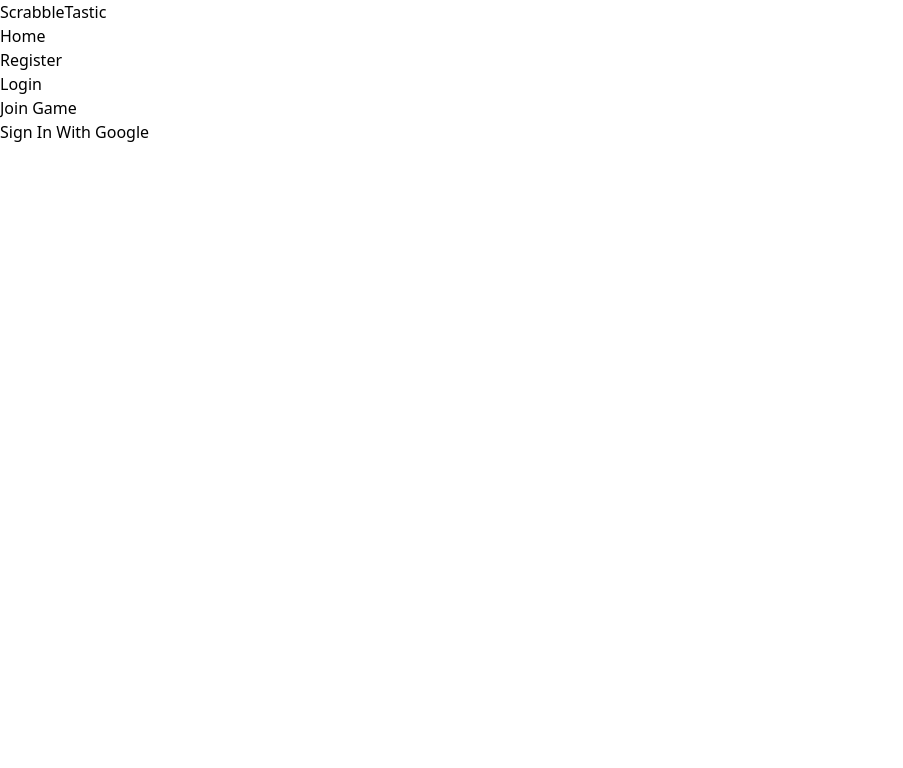
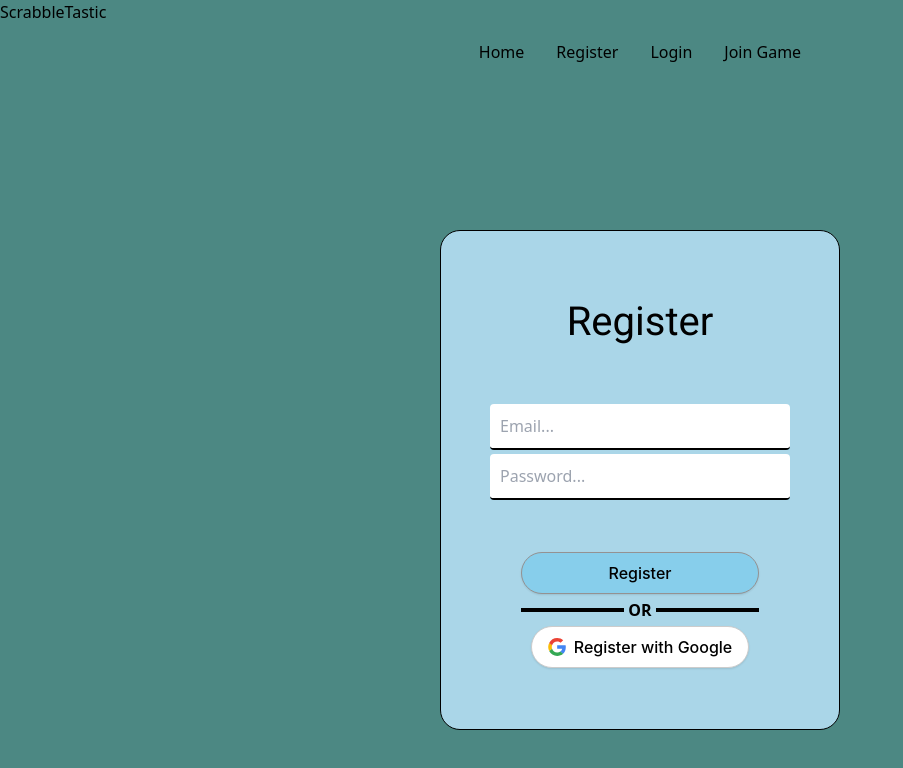
Before and after one commit to TalentedB/ScrabbleTastic, a React (Create React App) app in the folder frontend/: page /login in a window 1280 px wide. Shown: the top 768 px of the page, without its empty margins (0-903 px from the left). Built offline with nearby package versions, Linux system fonts and the light colour scheme; no server answers.

Commit message:
created ScrabbleTastic and the login page

```diff
--- a/frontend/src/index.js
+++ b/frontend/src/index.js
@@ -4,24 +4,18 @@ import "./index.css";
 import { BrowserRouter, Routes, Route } from "react-router";
 import App from "./routes/InGame/App.js";
 import Login from "./routes/AuthLayout/Login/Login.jsx";
-import Register from "./routes/AuthLayout/Register/Register.jsx";
 import AuthLayout from "./routes/AuthLayout/AuthLayout.jsx";
+import Home from "./routes/Home/Home.jsx";
 
 const root = ReactDOM.createRoot(document.getElementById("root"));
 root.render(
   <BrowserRouter>
     <Routes>
-      {/* <Route index element={<Home />} />
-      <Route path="about" element={<About />} />
-      */}
+      <Route index element={<Home />} />
       <Route element={<AuthLayout />}>
         <Route path="/login" element={<Login />} />
-        <Route path="/register" element={<Register />} />
-      </Route>{" "}
-      {/* <Route path="game"> */}
+      </Route>
       <Route path="/ingame" element={<App />} />
-      {/* <Route path="/result" element={<Results />} /> */}
-      {/* </Route> */}
     </Routes>
   </BrowserRouter>,
 );
--- /dev/null
+++ b/frontend/src/routes/AuthLayout/AuthLayout.css
@@ -0,0 +1,2 @@
+.links:hover {
+}
--- a/frontend/src/routes/AuthLayout/AuthLayout.jsx
+++ b/frontend/src/routes/AuthLayout/AuthLayout.jsx
@@ -1,24 +1,33 @@
 import React from "react";
 import { Outlet } from "react-router-dom";
 import { Link } from "react-router";
+import "./AuthLayout.css";
 
 function AuthLayout() {
   return (
-    <div>
-      <h1>ScrabbleTastic</h1>
+    <div className="background-blue">
+      <h1 className="inline-block">ScrabbleTastic</h1>
       <nav>
-        <ul>
-          <li>
-            <a href="/">Home</a>
+        <ul className="flex justify-center">
+          <li className="p-4">
+            <Link to="/" className="links">
+              Home
+            </Link>
           </li>
-          <li>
-            <Link to="/register">Register</Link>
+          <li className="p-4">
+            <Link to="/register" className="links">
+              Register
+            </Link>
           </li>
-          <li>
-            <Link to="/login">Login</Link>
+          <li className="p-4">
+            <Link to="/login" className="links">
+              Login
+            </Link>
           </li>
-          <li>
-            <Link to="/ingame">Join Game</Link>
+          <li className="p-4">
+            <Link to="/ingame" className="links">
+              Join Game
+            </Link>
           </li>
         </ul>
       </nav>
--- a/frontend/src/routes/AuthLayout/Register/Register.css
+++ b/frontend/src/routes/AuthLayout/Login/Login.css
@@ -1,5 +1,5 @@
 body {
-  background-color: white;
+  background-color: rgb(76, 136, 131);
   width: 100%;
   height: 100%;
 }
--- a/frontend/src/routes/AuthLayout/Login/Login.jsx
+++ b/frontend/src/routes/AuthLayout/Login/Login.jsx
@@ -1,16 +1,12 @@
-import { signInWithGooglePopup } from "../../../config/firebase.js";
+import { Auth } from "./components/Auth/auth";
+import "./Login.css";
 
 function Login() {
-  const logGoogleUser = async () => {
-    const response = await signInWithGooglePopup();
-    console.log(response);
-  };
   return (
-    <div>
-      <button className="bg-white" onClick={logGoogleUser}>
-        Sign In With Google
-      </button>
+    <div className="h-screen bg-gradient-to-l from-baby-blue to-dark-blue flex justify-center items-center">
+      <Auth />
     </div>
   );
 }
+
 export default Login;
--- /dev/null
+++ b/frontend/src/routes/AuthLayout/Login/components/Auth/auth.css
@@ -0,0 +1,124 @@
+@import url("https://fonts.googleapis.com/css2?family=Roboto:ital,wght@0,100..900;1,100..900&display=swap");
+
+.registerHeader {
+  font-size: 40px;
+  margin-bottom: 50px;
+  font-family: "Roboto", sans-serif;
+}
+
+.registerForm {
+  display: flex;
+  flex-direction: column;
+  align-items: center;
+  justify-content: center;
+  width: 400px;
+  height: 500px;
+  background-color: #aad6e8;
+  padding: 5em;
+  border-radius: 20px;
+  border: 1px solid #000000;
+}
+
+.registerInput {
+  /* width: 100%; */
+  width: 300px;
+  margin: 2px;
+  padding: 10px;
+  font-size: 16px;
+  border-bottom: 2px solid black;
+  background-color: #ffffff;
+  border-radius: 4px;
+  outline: none;
+  transition: box-shadow 0.3s ease;
+}
+
+.registerInput:focus {
+  border-color: #007bff; /* Optional: subtle color change */
+  box-shadow: none; /* Remove focus highlight */
+}
+
+/* Base styles for the button */
+.register-with-google {
+  display: flex;
+  align-items: center;
+  justify-content: center;
+  border: 1px solid #ccc;
+  border-radius: 24px;
+  padding: 8px 16px;
+  font-size: 16px;
+  font-family: -apple-system, BlinkMacSystemFont, "Segoe UI", Roboto, Helvetica,
+    Arial, sans-serif;
+  font-weight: 500;
+  color: #000;
+  background-color: #fff;
+  cursor: pointer;
+  text-decoration: none;
+  transition: all 0.2s ease;
+  width: fit-content;
+  box-shadow: 0 1px 2px rgba(0, 0, 0, 0.1);
+}
+
+.register-with-google:hover {
+  background-color: #f2f2f2;
+  box-shadow: 0 2px 4px rgba(0, 0, 0, 0.2);
+}
+
+.register-with-google:focus {
+  outline: 2px solid #007aff;
+}
+
+.register-with-google img {
+  width: 18px;
+  height: 18px;
+  margin-right: 8px;
+}
+
+.google-logo {
+  width: 18px;
+  height: 18px;
+  margin-right: 8px;
+}
+
+.register-with-google:hover .google-logo {
+  animation: rotate360 2s linear;
+}
+
+@keyframes rotate360 {
+  from {
+    transform: rotate(0deg);
+  }
+  to {
+    transform: rotate(360deg);
+  }
+}
+
+.register-button {
+  width: 100%;
+  display: block;
+  margin-top: 50px;
+  padding: 8px 16px;
+  font-size: 16px;
+  font-family: -apple-system, BlinkMacSystemFont, "Segoe UI", Roboto, Helvetica,
+    Arial, sans-serif;
+  font-weight: 500;
+  color: #ffffff;
+  background-color: #87ceeb;
+  text-decoration: none;
+  border: 1px solid #949292;
+  border-radius: 24px;
+  color: #000;
+  cursor: pointer;
+  box-shadow: 0 2px 4px rgba(0, 0, 0, 0.1);
+  transition: all 0.2s ease;
+  box-shadow: 0 1px 2px rgba(0, 0, 0, 0.1);
+}
+
+.register-button:hover {
+  background-color: #76bfe5; /* Slightly darker baby blue */
+  box-shadow: 0 2px 4px rgba(0, 0, 0, 0.2);
+}
+
+.register-button:focus {
+  outline: none;
+  box-shadow: 0 0 4px 2px rgba(135, 206, 235, 0.8);
+}
--- /dev/null
+++ b/frontend/src/routes/AuthLayout/Login/components/Auth/auth.jsx
@@ -0,0 +1,47 @@
+import { auth, signInWithGooglePopup } from "src/config/firebase.js";
+import { createUserWithEmailAndPassword } from "firebase/auth";
+import { useState } from "react";
+import "./auth.css";
+
+export const Auth = () => {
+  const [email, setEmail] = useState("");
+  const [password, setPassword] = useState("");
+
+  const register = async () => {
+    await createUserWithEmailAndPassword(auth, email, password);
+  };
+  const logGoogleUser = async () => {
+    const response = await signInWithGooglePopup();
+    console.log(response);
+  };
+  return (
+    <div className="registerForm bg-black">
+      <h1 className="registerHeader">Register</h1>
+
+      <input
+        className="registerInput"
+        placeholder="Email..."
+        onChange={(e) => setEmail(e.target.value)}
+      />
+      <input
+        className="registerInput"
+        placeholder="Password..."
+        type="password"
+        onChange={(e) => setPassword(e.target.value)}
+      />
+      <button className="bg-white register-button" onClick={register}>
+        Register
+      </button>
+      <div className="flex w-full">
+        <div className="h-1 bg-black w-full m-auto"></div>
+        <div className="inline-block p-1 font-semibold">OR</div>
+        <div className="h-1 bg-black w-full inline-block m-auto"></div>
+        <div></div>
+      </div>
+      <button onClick={logGoogleUser} class="register-with-google">
+        <img class="google-logo" src="google-icon.svg" alt="Google logo" />
+        Register with Google
+      </button>
+    </div>
+  );
+};
--- /dev/null
+++ b/frontend/src/routes/AuthLayout/Login/components/Register/Register.css
@@ -0,0 +1,7 @@
+@import url("https://fonts.googleapis.com/css2?family=Roboto:ital,wght@0,100..900;1,100..900&display=swap");
+
+.registerHeader {
+  font-size: 40px;
+  margin-bottom: 50px;
+  font-family: "Roboto", sans-serif;
+}
--- /dev/null
+++ b/frontend/src/routes/AuthLayout/Login/components/Register/Register.jsx
@@ -0,0 +1,47 @@
+import { auth, signInWithGooglePopup } from "src/config/firebase.js";
+import { createUserWithEmailAndPassword } from "firebase/auth";
+import { useState } from "react";
+import "./auth.css";
+
+export const Register = () => {
+  const [email, setEmail] = useState("");
+  const [password, setPassword] = useState("");
+
+  const register = async () => {
+    await createUserWithEmailAndPassword(auth, email, password);
+  };
+  const logGoogleUser = async () => {
+    const response = await signInWithGooglePopup();
+    console.log(response);
+  };
+  return (
+    <div className="registerForm bg-black">
+      <h1 className="registerHeader">Register</h1>
+
+      <input
+        className="registerInput"
+        placeholder="Email..."
+        onChange={(e) => setEmail(e.target.value)}
+      />
+      <input
+        className="registerInput"
+        placeholder="Password..."
+        type="password"
+        onChange={(e) => setPassword(e.target.value)}
+      />
+      <button className="bg-white register-button" onClick={register}>
+        Register
+      </button>
+      <div className="flex w-full">
+        <div className="h-1 bg-black w-full m-auto"></div>
+        <div className="inline-block p-1 font-semibold">OR</div>
+        <div className="h-1 bg-black w-full inline-block m-auto"></div>
+        <div></div>
+      </div>
+      <button onClick={logGoogleUser} class="register-with-google">
+        <img class="google-logo" src="google-icon.svg" alt="Google logo" />
+        Register with Google
+      </button>
+    </div>
+  );
+};
--- a/frontend/src/routes/AuthLayout/Register/Register.jsx
+++ /dev/null
@@ -1,13 +0,0 @@
-import { Auth } from "./components/auth";
-import "./Register.css";
-
-function Register() {
-  return (
-    <div className="body">
-      <h1 className="text-white">Register</h1>
-      <Auth />
-    </div>
-  );
-}
-
-export default Register;
--- a/frontend/src/routes/AuthLayout/Register/components/auth.jsx
+++ /dev/null
@@ -1,31 +0,0 @@
-// import { auth } from "../../../../config/firebase.js";
-import { auth } from "src/config/firebase.js";
-import { createUserWithEmailAndPassword } from "firebase/auth";
-import { useState } from "react";
-
-export const Auth = () => {
-  const [email, setEmail] = useState("");
-  const [password, setPassword] = useState("");
-
-  const register = async () => {
-    console.log("here");
-    console.log(auth);
-    await createUserWithEmailAndPassword(auth, email, password);
-  };
-  return (
-    <div>
-      <input
-        placeholder="Email..."
-        onChange={(e) => setEmail(e.target.value)}
-      />
-      <input
-        placeholder="Password..."
-        type="password"
-        onChange={(e) => setPassword(e.target.value)}
-      />
-      <button className="bg-white" onClick={register}>
-        Register
-      </button>
-    </div>
-  );
-};
--- /dev/null
+++ b/frontend/src/routes/Home/Home.jsx
@@ -0,0 +1,16 @@
+import React from "react";
+import { Link } from "react-router";
+
+function Home() {
+  return (
+    <div className="h-screen overflow-hidden bg-blue-200">
+      <h1 className="text-center">ScrabbleTastic</h1>
+      <div className="text-center justify-around h-full flex flex-col">
+        <Link to="Register">Register Here</Link>
+        <Link to="Login">Login Here</Link>
+      </div>
+    </div>
+  );
+}
+
+export default Home;
```
Also changed, not shown: frontend/public/google-icon.svg (added), frontend/public/logo.png (added).
